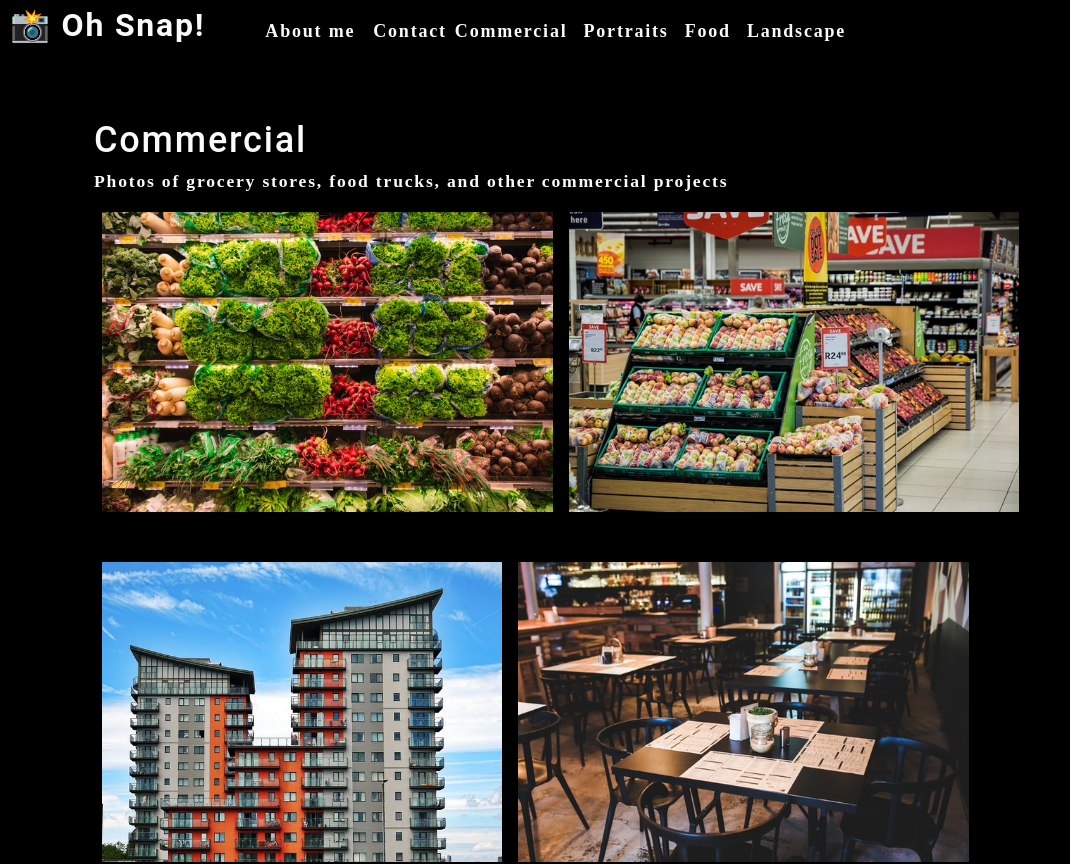
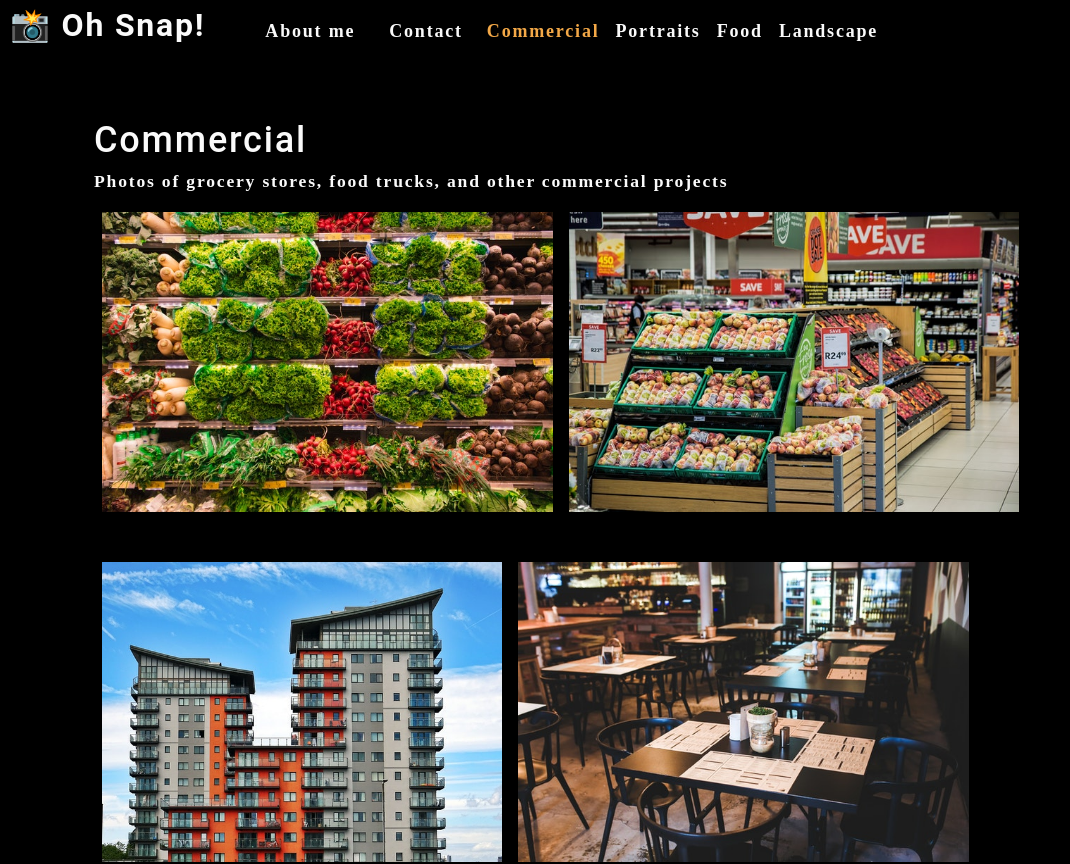
Before and after one commit to rbsantos-code/photo-port, a React (Create React App) app: page / in a window 1280 px wide. Shown: the top 864 px of the page, without its empty margins (0-1070 px from the left). Built offline with nearby package versions, Linux system fonts and the light colour scheme.

Commit message:
conditional render

```diff
--- a/src/App.js
+++ b/src/App.js
@@ -2,8 +2,12 @@
 import Nav from './components/Nav';
 import About from './components/About';
 import Gallery from './components/Gallery';
+import ContactForm from './components/Contact';
+
 
 function App() {
+  const [contactSelected, setContactSelected] = useState(false);
+
   const [categories] = useState([
     {
       name: 'commercial',
@@ -18,12 +22,21 @@
 
   return (
     <div>
-      <Nav categories={categories} setCurrentCategory={setCurrentCategory} currentCategory={currentCategory}></Nav>
+      <Nav categories={categories}
+      setCurrentCategory={setCurrentCategory}
+      currentCategory={currentCategory}
+      contactSelected={contactSelected}
+      setContactSelected={setContactSelected}
+      ></Nav>
       <main>
-        <div>
-          <Gallery currentCategory={currentCategory}></Gallery>
-          <About></About>
-        </div>
+        {!contactSelected ? (
+          <>
+            <Gallery currentCategory={currentCategory}></Gallery>
+            <About></About>
+          </>
+        ) : (
+          <ContactForm></ContactForm>
+        )}
       </main>
     </div>
   );
--- a/src/components/Contact/index.js
+++ b/src/components/Contact/index.js
@@ -1,24 +1,62 @@
-import React from 'react';
+import React, { useState } from 'react';
+import { validateEmail } from '../../utils/helpers';
 
 function ContactForm() {
     // enter JSX here
+    const [formState, setFormState] = useState({ name: '', email: '', message: ''});
+    const { name, email, message } = formState;
+    const [errorMessage, setErrorMessage] = useState('');
+
+    function handleChange(e) {
+        if (e.target.name === 'email') {
+            const isValid = validateEmail(e.target.value);
+            console.log(isValid);
+            // isValid conditional statement
+            if (!isValid) {
+                setErrorMessage('Your email is invalid!');
+            } else {
+                setErrorMessage('');
+            }
+        } else {
+            if (!e.target.value.length) {
+                setErrorMessage(`${e.target.name} is required!`);
+            } else {
+                setErrorMessage('');
+            }
+        }
+
+        if (!errorMessage) {
+            setFormState({ ...formState, [e.target.name]: e.target.value });
+        }
+
+    }
+
+    function handleSubmit(e) {
+        e.preventDefault();
+        console.log(formState);
+    }
 
     return (
         <section>
             <h1>Contact Me</h1>
-            <form id="contact-form">
+            <form id="contact-form" onSubmit={handleSubmit}>
               <div>
                   <label htmlFor="name">Name:</label>
-                  <input type="text" name="name"></input>
+                  <input type="text" name="name" defaultValue={name} onBlur={handleChange}></input>
               </div>
               <div>
                   <label htmlFor="email">Email Address:</label>
-                  <input type="text" name="email"></input>
+                  <input type="email" name="email" defaultValue={email} onBlur={handleChange}></input>
               </div>
               <div>
                   <label htmlFor="message">Mesasge:</label>
-                  <textarea name="message" rows="5"></textarea>
+                  <textarea name="message" rows="5" defaultValue={message} onBlur={handleChange}></textarea>
               </div>
+              {errorMessage && (
+                  <div>
+                      <p className="error-text">{errorMessage}</p>
+                  </div>
+              )}
               <button type="submit">Submit</button>
             </form>
         </section>
--- a/src/components/Nav/index.js
+++ b/src/components/Nav/index.js
@@ -7,6 +7,8 @@
         categories =[],
         setCurrentCategory,
         currentCategory,
+        contactSelected,
+        setContactSelected
     } = props;
 
     useEffect(() => {
@@ -24,16 +26,18 @@
             <nav>
                 <ul className='flex-row'>
                     <li className='mx-2'>
-                        <a data-testid='about' href='#about'>
+                        <a data-testid='about' href='#about' onClick={() => setContactSelected(false)}>
                             About me
                         </a>
                     </li>
-                    <li>
-                        <span>Contact</span>
+                    <li className={`mx-2 ${contactSelected && 'navActive'}`}>
+                        <span onClick={() => setContactSelected(true)}>Contact</span>
                     </li>
                     {categories.map((category) => (
-                        <li className={`mx-1 ${currentCategory.name === category.name}`} key={category.name}>
-                            <span onClick={() => {setCurrentCategory(category)}} >
+                        <li className={`mx-1 ${currentCategory.name === category.name && !contactSelected && 'navActive'}`} key={category.name}>
+                            <span onClick={() => {setCurrentCategory(category);
+                            setContactSelected(false);
+                            }} >
                                 {capitalizeFirstLetter(category.name)}
                             </span>
                         </li>
```
